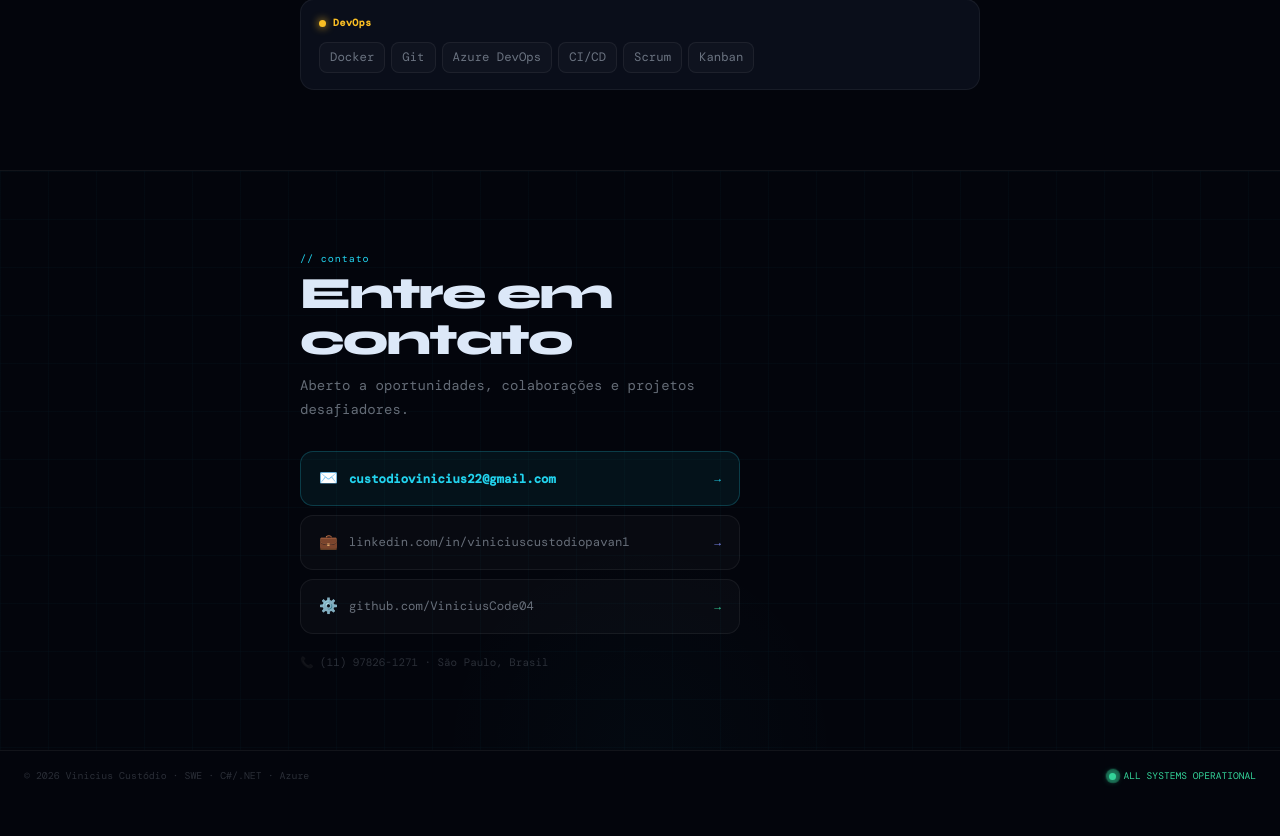
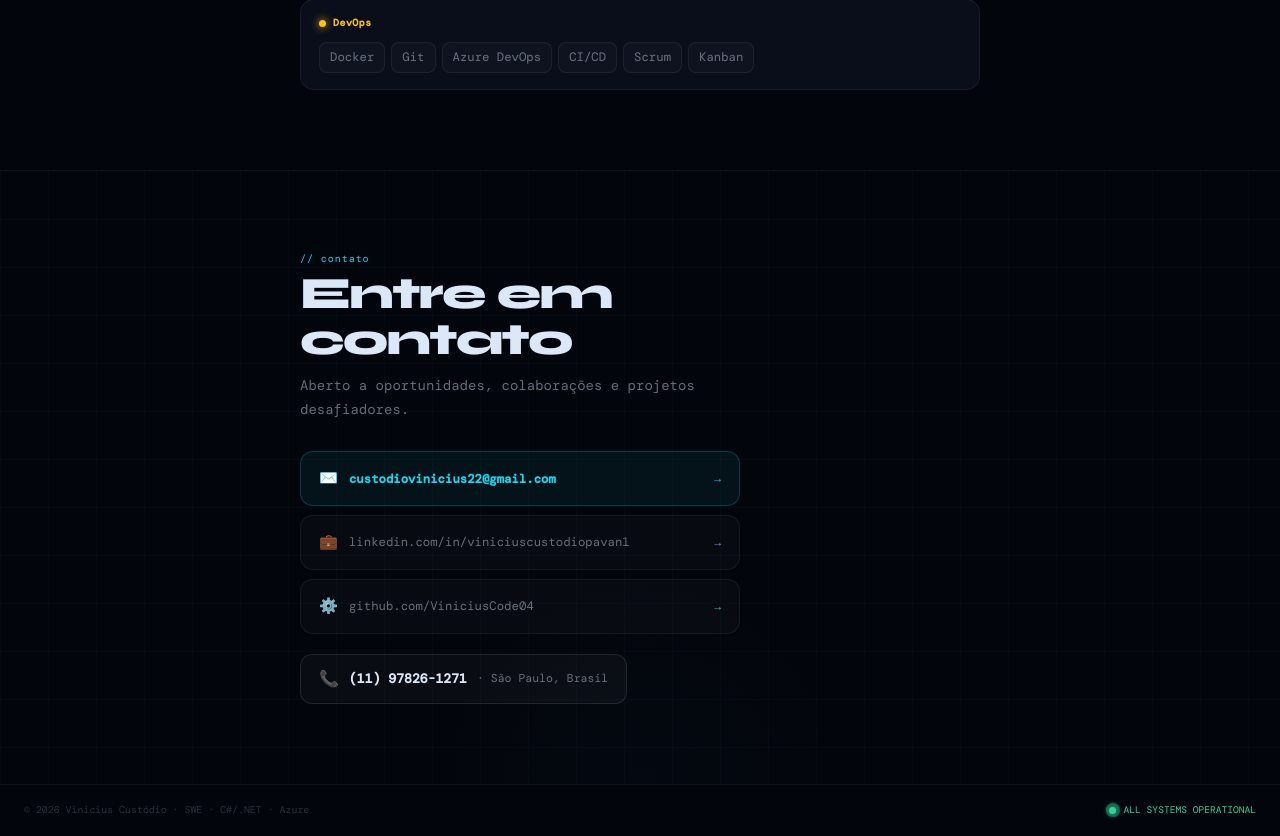
Before and after one commit to ViniciusCode04/Portfolio-Vinicius-Custodio, a React (Vite) app: page / in a window 1280 px wide. Shown: the part 3212-4048 px from the top of the page. Before the commit the page ends 4014 px from the top, so only its background shows below. Built offline with nearby package versions, Linux system fonts and the light colour scheme.

Commit message:
Alterações

```diff
--- a/src/App.tsx
+++ b/src/App.tsx
@@ -1226,9 +1226,16 @@ function Contact() {
           </div>
 
           <Spring delay={0.28}>
-            <p style={{ marginTop:20, fontSize:".68rem", color:C.faint, fontFamily:"'DM Mono',monospace" }}>
-              📞 {profile.phone} · São Paulo, Brasil
-            </p>
+            <div style={{
+              marginTop:20, display:"inline-flex", alignItems:"center", gap:10,
+              padding:"12px 18px", borderRadius:12,
+              background:"rgba(255,255,255,.03)", border:`1px solid rgba(255,255,255,0.10)`,
+              fontFamily:"'DM Mono',monospace",
+            }}>
+              <span style={{ fontSize:"1rem" }}>📞</span>
+              <span style={{ fontSize:".82rem", color:C.text, fontWeight:600 }}>{profile.phone}</span>
+              <span style={{ fontSize:".72rem", color:C.muted }}>· São Paulo, Brasil</span>
+            </div>
           </Spring>
         </Spring>
       </div>
```
